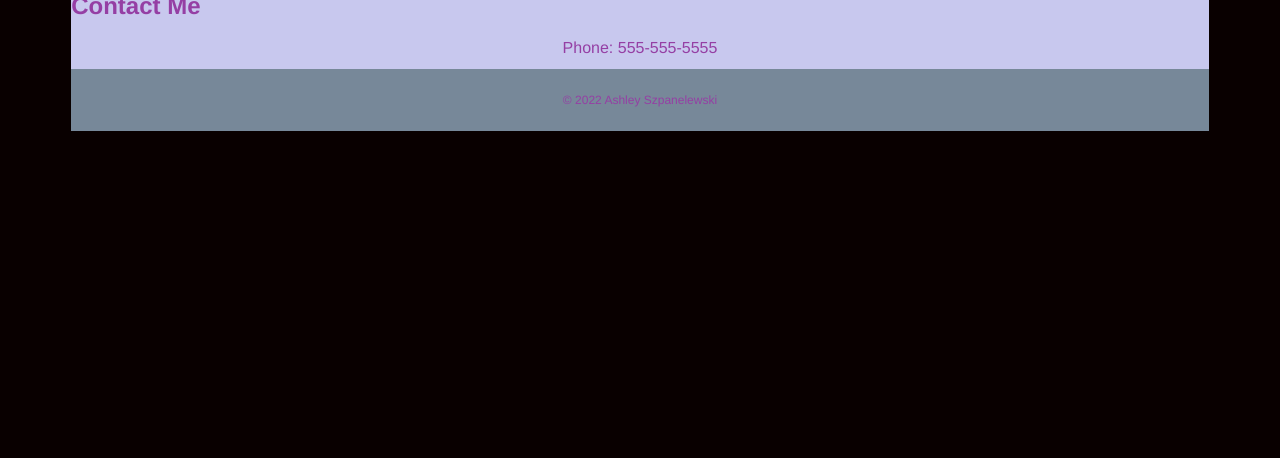
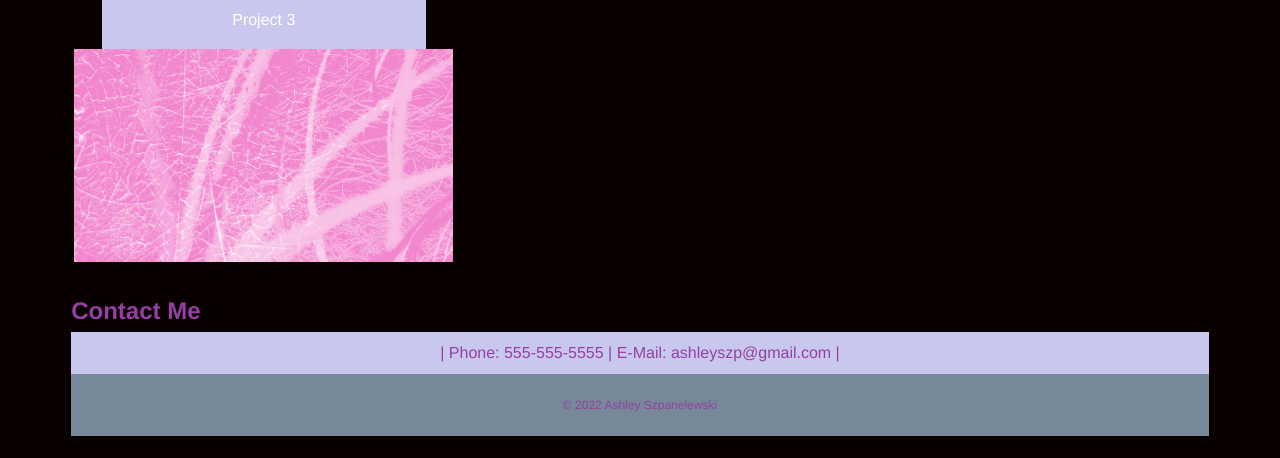
Before and after one commit to aszpan/portfolio, a plain HTML site: page index.html in a window 1280 px wide. Shown: the part 1297-1755 px from the top of the page. Before the commit the page ends 1460 px from the top, so only its background shows below. Drawn offline with Linux system fonts and the light colour scheme.

Commit message:
Trying to get images/placeholders spaced correctly

```diff
--- a/assets/CSS/styles.css
+++ b/assets/CSS/styles.css
@@ -1,3 +1,5 @@
+
+
 :root {
   --dark: #090000;
   --neon-green: #51e251;
@@ -6,15 +8,18 @@
 }
 
 li {
-
   display: inline;
   list-style-type: none;
   font-size: 20px;
 
 }
 
+/* set content highlight color and background */
+::selection {
+  background-color: var(--neon-green);
+  color: #000000;
+}
 nav {
-
   text-align: right;
   padding: 5px;
   background-color: var(--dark);
@@ -33,21 +38,12 @@ nav {
 
 main {
   width: 90%;
-  margin: 32px auto;
+  margin: 22px auto;
 }
-
 body {
   font-family: 'Franklin Gothic Medium', 'Arial Narrow', Arial, sans-serif;
   background-color: var(--dark)
 }
-
-/* set content highlight color and background */
-::selection {
-  background-color: var(--neon-green);
-  color: #000000;
-}
-
-
 
 h1,
 h2,
@@ -63,15 +59,19 @@ h6 {
   line-height: 1.8;
 }
 
+#worksection {
+  display: flex;
+  flex-wrap: wrap;
+  margin-top: 2%;
+}
+
+
 #banner {
   display: block;
   margin-left: auto;
   margin-right: auto;
   width: 100%;
-
-
 }
-
 .top {
   display: inline;
 
@@ -81,12 +81,38 @@ h6 {
   color: #c8c8ee;
 }
 
+#mainproject{
+  flex: 1 0 0;
+  padding: 2px;
+  text-align: center;
+  border-style: solid;
+  border-width: 1px;
+}
+.smallprojects {
+  flex: 1 0 0;
+  justify-content: space-between;
+  padding: 2px;
+  text-align: center;
+  border-style: solid;
+  border-width: 1px;
+}
+.smallprojects header {
+  padding: 20px;
+  background: #c8c8ee;
+  color: #fff;
+}
+
+.smallprojects img {
+  width: 100%;
+
+
+
+}
+
 #project1 {
   border-radius: 8px;
-  display: block;
-  margin-left: auto;
-  margin-right: auto;
-  width: 50%;
+  margin:auto;
+  width: 180%;
 }
 
 header,
@@ -103,25 +129,17 @@ a {
   color: #c8c8ee;
 }
 
-
-code {
-  /* Monospace makes it look more like code */
-  font-family: monospace;
-}
-
-
-
 /* using a mobile-first approach, use `min-width` values going from narrow -> wide for a responsive design */
 @media screen and (min-width: 768px) {
 
   /* on tablets, set columns to only be 50% of the width and not grow */
-  .card-column {
+  .smallprojects {
     flex: 0 0 50%;
     max-width: 50%;
   }
 
   /* select the last child to grow to full width if it has space to grow */
-  .card-column:last-child {
+  .smallprojects:last-child {
     flex-grow: 1;
   }
 }
@@ -132,7 +150,7 @@ code {
     width: 75%;
   }
 
-  .card-column {
+  .smallprojects {
     flex: 0 0 33.333%;
     max-width: 33.333%;
   }
--- a/index.html
+++ b/index.html
@@ -31,24 +31,33 @@
 
     </section>
 
-
-    <section>
+    <section id="worksection">
         <h2 id="work">
             Work
         </h2>
-        <a href="https://aszpan.github.io/CSS-Snippet-Cheat-Sheet/">
-            <img id="project1" src="assets/Images/project1.png" />
-        </a>
+        <section class="smallprojects">
+            <a href="https://aszpan.github.io/CSS-Snippet-Cheat-Sheet/">
+                <img id="project1" src="assets/Images/project1.png" />
+            </a>
+        </section>
+        <section class="smallprojects">
+            <header>Project 2</header>
+            <img src="./assets/Images/project2.png" alt="Project 2" />
 
+        </section>
+        <section class="smallprojects">
+            <header>Project 3</header>
+            <img src="./assets/Images/project3.png" alt="Project 3" />
+
+        </section>
     </section>
-
-
+    <h2 id="contact-me">
+        Contact Me
+    </h2>
 
     <section class="contact">
-        <h2 id="contact-me">
-            Contact Me
-        </h2>
-        <p>Phone: 555-555-5555</p>
+
+        <p>| Phone: 555-555-5555 | E-Mail: ashleyszp@gmail.com |</p>
 
     </section>
 
```
Also changed, not shown: assets/Images/project2.png (added), assets/Images/project3.png (added).
